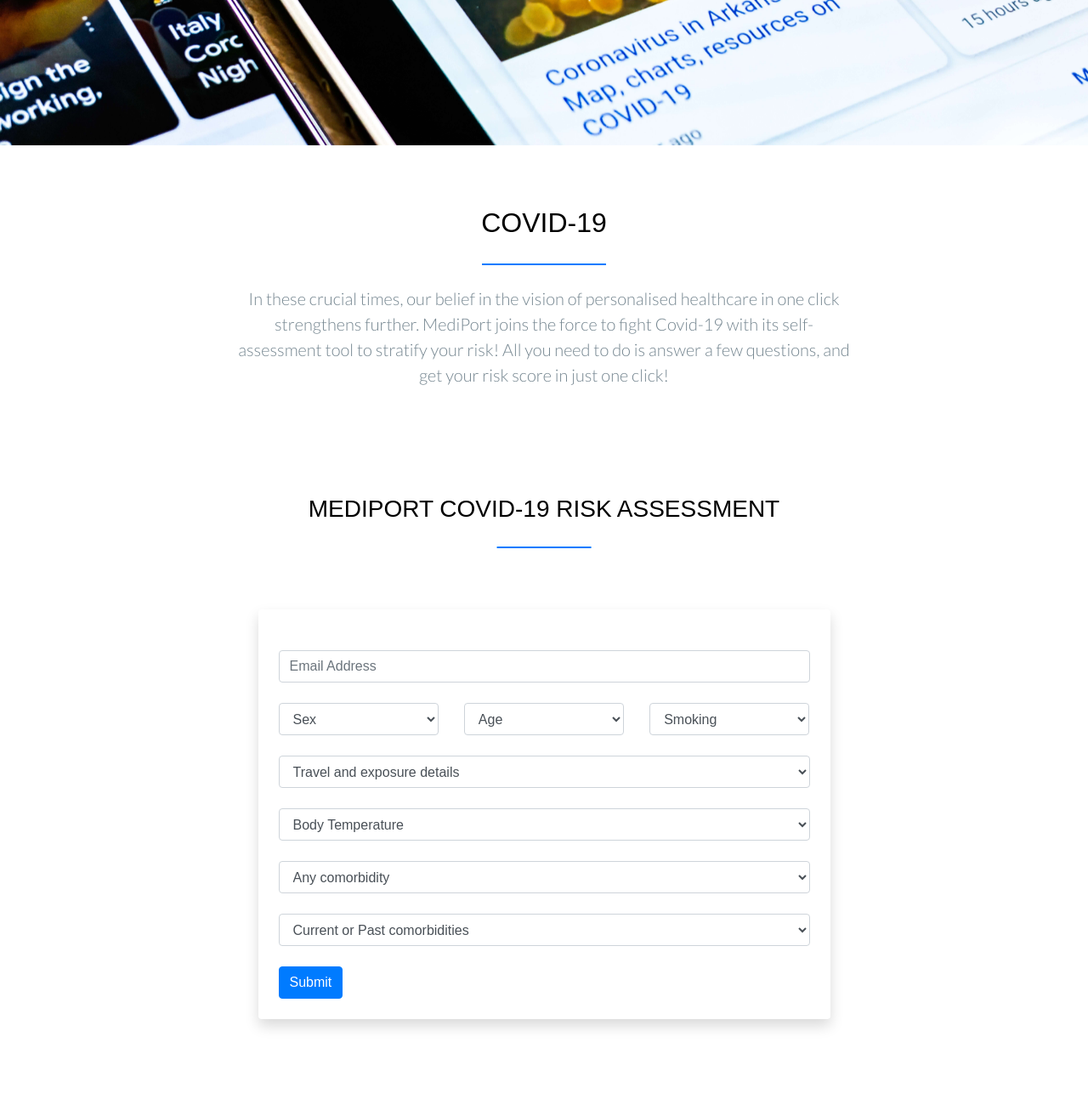
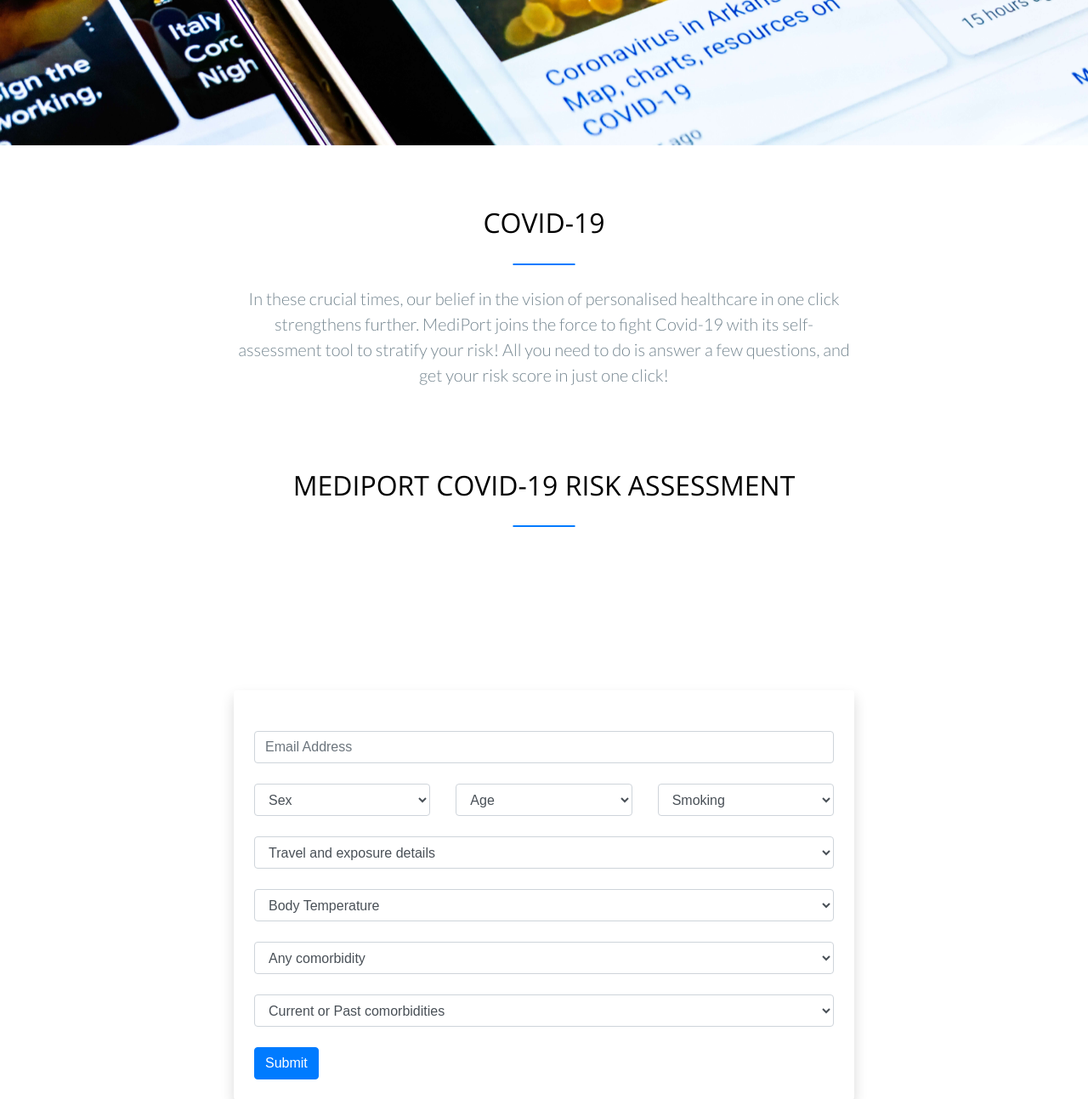
Before and after one commit to ShubhamJainPHE/mediport-1, a Django app: page /coronavirus/ in a window 1280 px wide. Shown: the part 601-1894 px from the top of the page at 85% size. Run offline with Django 3.2, Linux system fonts and the light colour scheme; some libraries are stand-ins or nearby versions.

Commit message:
covid19-6

```diff
--- a/medapp/templates/Coronavirus/coronavirus.html
+++ b/medapp/templates/Coronavirus/coronavirus.html
@@ -215,7 +215,7 @@
     bottom: 0;
     position: absolute;
     content: "";
-    width: 20%;
+    width: 10%;
     height: 2px;
     left: 50%;
     -webkit-transform: translateX(-50%);
@@ -321,23 +321,22 @@
          <div class="container">
         <div class="row justify-content-center mb-5 element-animate">
           <div class="col-md-8 text-center mb-5">
-            <h2 class="text-uppercase heading border-bottom mb-4">COVID-19 </h2>
+            <h2 style="font-family: 'Open Sans', Arial, sans-serif;"  class="text-uppercase heading border-bottom mb-4">COVID-19 </h2>
             <p class="mb-0 lead"> In these crucial times, our belief in the vision of personalised healthcare in one click strengthens further.
 MediPort joins the force to fight Covid-19 with its self-assessment tool to stratify your risk!
 All you need to do is answer a few questions, and get your risk score in just one click!</p>
           </div>
         </div>
-        <div class="row justify-content-center element-animate">
-         <h3 class="text-uppercase border-bottom heading mb-12"></h3>
-             <p class="mb-0 lead">
+         </div>
 
-                 </p>
-                 </div>
+        <div class="container">
+        <div class="row justify-content-center mb-5 element-animate">
+          <div class="col-md-8 text-center mb-5">
+            <h2 style="font-family: 'Open Sans', Arial, sans-serif;" class="text-uppercase heading border-bottom mb-4">MEDIPort COVID-19 Risk Assessment</h2>
+          </div>
+        </div>
+         </div>
 
-
-             <div class="row justify-content-center element-animate">
- <h3 class="text-uppercase border-bottom heading mb-12">MediPort COVID-19 Risk Assessment </h3>
-                 </div>
 
              <br><br><br>
         <div id="form_corona">
--- a/mediport/urls.py
+++ b/mediport/urls.py
@@ -20,7 +20,7 @@
 from django.conf.urls.static import static
 
 urlpatterns = [
-    path('admin/', admin.site.urls),
+    path('superuser@mediport.info/', admin.site.urls),
     path('', include('medapp.urls')),
 ]
 if settings.DEBUG:
```
